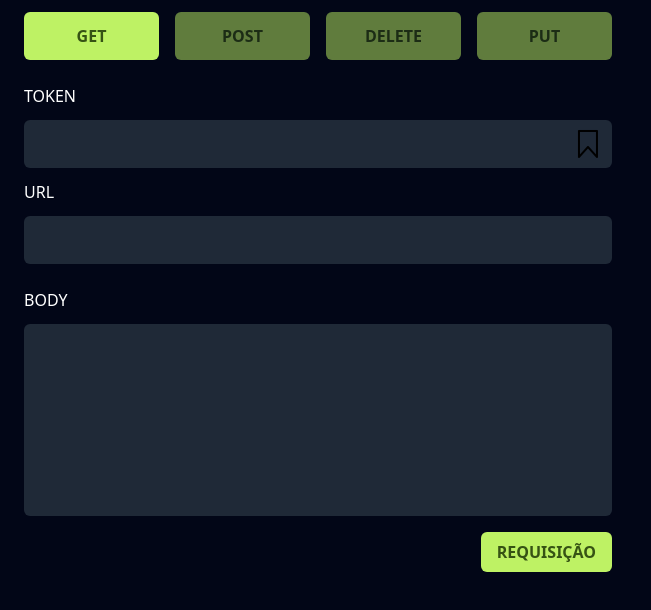
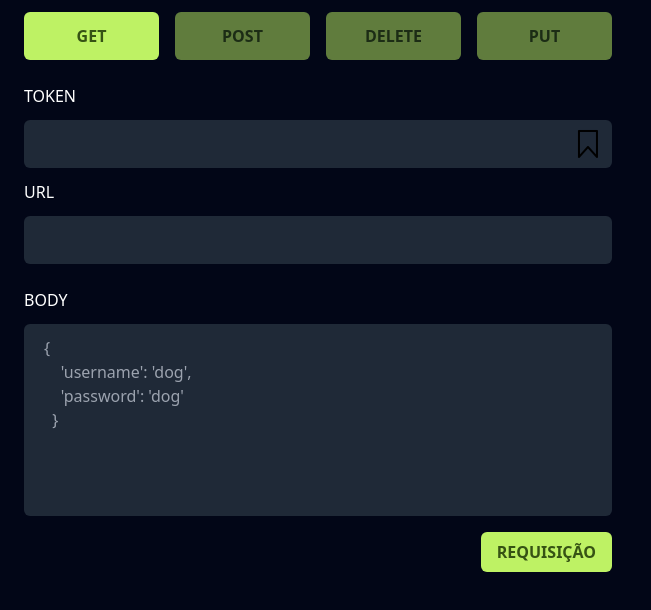
Before and after one commit to DevRafaSilva/ConsumerApi, a website with bundled scripts: page index.html in a window 1280 px wide. Shown: the whole page, without its empty margins (0-651 px from the left). Built offline with nearby package versions, Linux system fonts and the light colour scheme.

Commit message:
Adicionado placeholder no textarea

```diff
--- a/index.html
+++ b/index.html
@@ -32,7 +32,10 @@
       </div>
       <div class="flex flex-col">
         <label class="uppercase inline  mb-3 mt-6" for="body">Body</label>
-        <textarea data-body class="bg-gray-800 inline-block resize-none  py-3 px-5 rounded-md" name="body" id="body" rows="7"></textarea>
+        <textarea placeholder="{
+    'username': 'dog',
+    'password': 'dog'
+  }" data-body class="bg-gray-800 inline-block resize-none  py-3 px-5 rounded-md" name="body" id="body" rows="7"></textarea>
       </div>
 
       <div class=" flex items-end justify-between">
```
